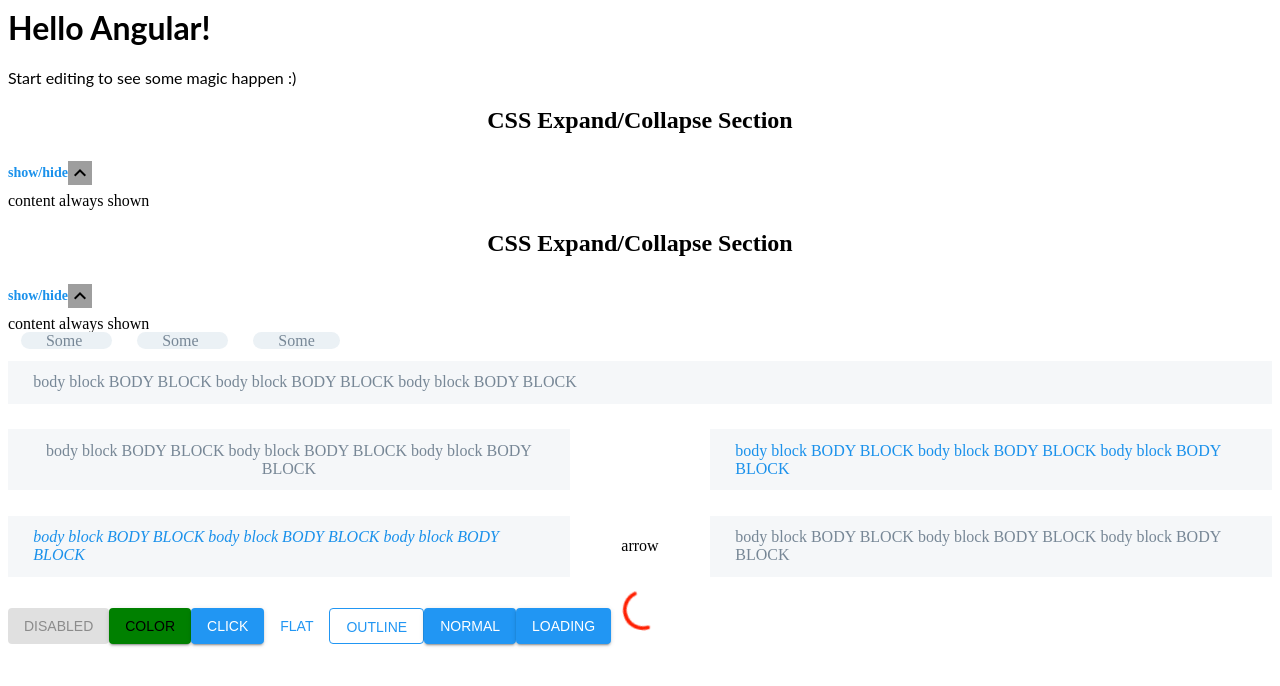
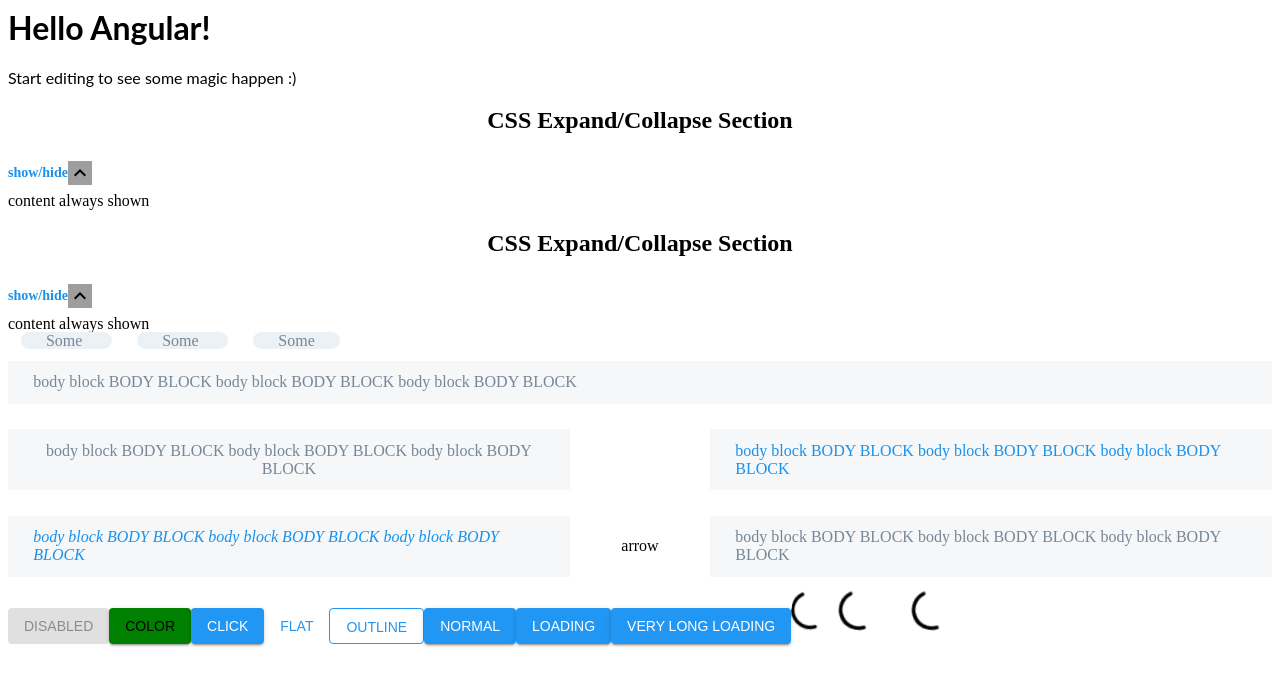
Before and after one commit to vBandiTv/angular-ui-component-tests, an Angular app: page / in a window 1280 px wide. Shown: the top 686 px of the page. Built offline with nearby package versions, Linux system fonts and the light colour scheme; grey boxes are pictures that could not be loaded; a web font is replaced by a local one.

Commit message:
7 files modified

```diff
--- a/src/app/app.component.html
+++ b/src/app/app.component.html
@@ -23,5 +23,8 @@
 <app-button outline="true" textColor="rgb(33, 150, 243)" text="outline"></app-button>
 <app-button text="normal"></app-button>
 <app-button text="loading" [loading]="loading" (click)="loader()"></app-button>
+<app-button text="very long loading" [loading]="loading" (click)="loader()"></app-button>
 
-<app-loader></app-loader>
+<app-loader color="black" size="s"></app-loader>
+<app-loader color="black" size="m"></app-loader>
+<app-loader color="black" size="l"></app-loader>
--- a/src/app/app.module.ts
+++ b/src/app/app.module.ts
@@ -10,8 +10,10 @@
 import { ButtonComponent } from './button/button.component';
 import { LoaderComponent } from './loader/loader.component';
 
+import { BrowserAnimationsModule } from '@angular/platform-browser/animations';
+
 @NgModule({
-  imports:      [ BrowserModule, FormsModule ],
+  imports:      [ BrowserModule, FormsModule, BrowserAnimationsModule ],
   declarations: [ AppComponent, HelloComponent, CollapseComponent, ChipsComponent, BlockComponent, ButtonComponent, LoaderComponent ],
   bootstrap:    [ AppComponent ]
 })
--- a/src/app/button/button.component.html
+++ b/src/app/button/button.component.html
@@ -1,7 +1,8 @@
 <button
   class="otm-button"
   [disabled]="disabled"
+  [style.width]="dynamicWidth"
   >
-  <app-loader *ngIf="loading"></app-loader>
-  <span *ngIf="!loading">{{text}}</span>
+  <app-loader *ngIf="loading" [color]="textColor" [@fadeEnterAnimation]></app-loader>
+  <span *ngIf="!loading" [@fadeEnterAnimation]>{{text}}</span>
 </button>
--- a/src/app/button/button.component.ts
+++ b/src/app/button/button.component.ts
@@ -1,12 +1,23 @@
 import { Component, OnInit, Input, HostBinding, ElementRef } from '@angular/core';
 import { DomSanitizer } from '@angular/platform-browser';
+import { trigger, style, animate, transition } from '@angular/animations';
 
 @Component({
+  animations: [
+    trigger(
+      'fadeEnterAnimation', [
+        transition(':enter', [
+          style({'opacity': '0'}),
+          animate('0.5s ease', style({'opacity': '1'}))
+        ])
+      ]
+    )
+  ],
   selector: 'app-button',
   templateUrl: './button.component.html',
   styleUrls: ['./button.component.scss']
 })
-export class ButtonComponent implements OnInit{
+export class ButtonComponent{
 
   @Input()
   disabled: boolean
@@ -22,7 +33,7 @@
   text: string
   @Input()
   set loading (val: boolean) {
-    const size = this.el.nativeElement.offsetWidth;
+    this.dynamicWidth = val ? this.el.nativeElement.offsetWidth + 'px' : 'auto';
     this._loading = val;
   }
 
@@ -30,6 +41,7 @@
     return this._loading
   }
 
+  dynamicWidth: string
   private _loading: boolean
 
   @HostBinding("attr.style")
@@ -42,13 +54,9 @@
     return this.sanitizer.bypassSecurityTrustStyle(value);
   }
 
-  constructor (private sanitizer: DomSanitizer, private el:ElementRef) {
+  constructor (private sanitizer: DomSanitizer, private el: ElementRef) {
     this.textColor = 'rgb(255, 255, 255)';
     this.backgroundColor = 'rgb(33, 150, 243)';
   }
 
-  ngOnInit () {
-    console.log(this.el.nativeElement.offsetWidth)
-  }
-
 }
--- a/src/app/loader/loader.component.css
+++ b/src/app/loader/loader.component.css
@@ -2,7 +2,7 @@
 
 svg.spinner
 {
-  width: 5vw;
+  width: var(--size);
   height: 5vh;
   font-family: 'RobotoDraft', sans-serif;
   font-size: 15px;
@@ -46,7 +46,7 @@
   transform-origin: center;
   -webkit-animation: turn 1.35s ease-in-out infinite;
   animation: turn 1.35s ease-in-out infinite;
-  stroke: #ff1e00;
+  stroke: var(--color);
 }
 
 @-webkit-keyframes turn
--- a/src/app/loader/loader.component.ts
+++ b/src/app/loader/loader.component.ts
@@ -1,15 +1,30 @@
-import { Component, OnInit } from '@angular/core';
+import { Component, OnInit, Input, HostBinding } from '@angular/core';
+import { DomSanitizer } from '@angular/platform-browser';
 
 @Component({
   selector: 'app-loader',
   templateUrl: './loader.component.html',
   styleUrls: ['./loader.component.css']
 })
-export class LoaderComponent implements OnInit {
+export class LoaderComponent {
 
-  constructor() { }
+  @Input()
+  color: string
+  @Input()
+  size: string
 
-  ngOnInit() {
+  private sizes: any = {s: '3vw', m: '4.5vw', l: '7vw'}
+
+  constructor (private sanitizer: DomSanitizer) {
+    this.color = '#ffffff';
+    this.size = 'm';
+  }
+
+  @HostBinding("attr.style")
+  public get colorsAsStyle(): any {
+    let value = `--color: ${this.color};`;
+    value += `--size: ${this.sizes[this.size]}`
+    return this.sanitizer.bypassSecurityTrustStyle(value);
   }
 
 }
```
Also changed, not shown: package.json (+12 -10 lines).
